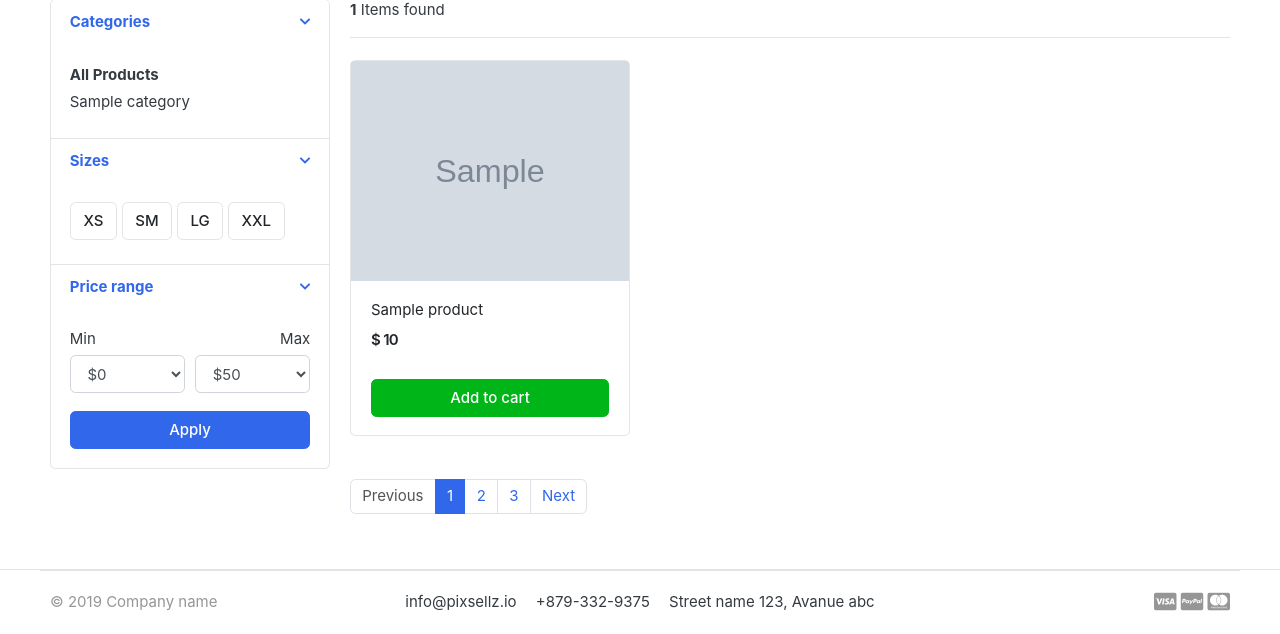
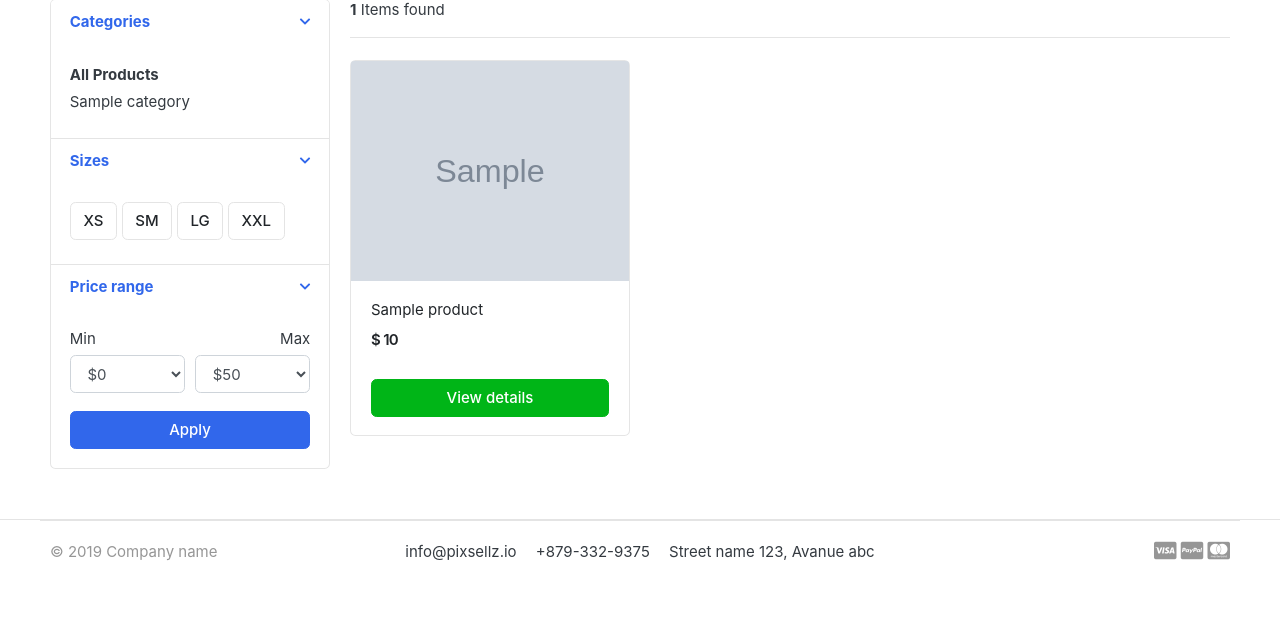
Before and after one commit to mukesh-pandey9017/ZipKart-django, a Django app: page /store/ in a window 1280 px wide. Shown: the part 295-929 px from the top of the page. After the commit the page ends 856 px from the top, so only its background shows below. Run offline with Django 3.2, Linux system fonts and the light colour scheme; tables that the repository leaves empty hold one stand-in row (values such as "Sample post"); grey boxes marked "Sample" are stand-in pictures; some libraries are stand-ins or nearby versions; some web fonts are replaced.

Commit message:
Adding paginator utiltilty to store page

```diff
--- a/zipkart/store/views.py
+++ b/zipkart/store/views.py
@@ -3,6 +3,7 @@ from .models import Product
 from category.models import category
 from cart.models import CartItem
 from cart.views import _cart_id
+from django.core.paginator import EmptyPage,PageNotAnInteger,Paginator
 
 # Create your views here.
 def store(request,category_slug=None):
@@ -11,13 +12,19 @@ def store(request,category_slug=None):
     if category_slug != None:
         categories = get_object_or_404(category,slug=category_slug)
         products = Product.objects.all().filter(category=categories,is_available=True)
+        paginator = Paginator(products,1)
+        page = request.GET.get('page')
+        paged_products = paginator.get_page(page)
         product_count = products.count()
     else:
         products = Product.objects.all().filter(is_available=True)
+        paginator = Paginator(products,3)
+        page = request.GET.get('page')
+        paged_products = paginator.get_page(page)
         product_count = products.count()
 
     context = {
-        "products":products,
+        "products":paged_products,
         "product_count":product_count
     }
     return render(request,"store/store.html",context=context)
--- a/zipkart/templates/store/store.html
+++ b/zipkart/templates/store/store.html
@@ -142,7 +142,7 @@
                         <!-- <del class="price-old">$1980</del> -->
                     </div> <!-- price-wrap.// -->
                 </div>
-                <a href="{%url 'add_cart' product.id%}" class="btn btn-block btn-success">Add to cart </a>
+                <a href="{{product.get_url}}" class="btn btn-block btn-success">View details </a>
             </figcaption>
         </figure>
     </div> <!-- col.// -->
@@ -151,13 +151,29 @@
 
 
 <nav class="mt-4" aria-label="Page navigation sample">
-    <ul class="pagination">
-    <li class="page-item disabled"><a class="page-link" href="#">Previous</a></li>
-    <li class="page-item active"><a class="page-link" href="#">1</a></li>
-    <li class="page-item"><a class="page-link" href="#">2</a></li>
-    <li class="page-item"><a class="page-link" href="#">3</a></li>
-    <li class="page-item"><a class="page-link" href="#">Next</a></li>
-    </ul>
+    {%if products.has_other_pages%}
+        <ul class="pagination">
+        {%if products.has_previous%}
+            <li class="page-item"><a class="page-link" href="?page={{products.previous_page_number}}">Previous</a></li>
+        {%else%}
+            <li class="page-item disabled"><a class="page-link" href="#">Previous</a></li>
+        {%endif%}
+
+        {%for i in products.paginator.page_range%}
+            {%if products.number == i%}
+                <li class="page-item active"><a class="page-link" href="#">{{i}}</a></li>
+            {%else%}
+                <li class="page-item"><a class="page-link" href="?page={{i}}">{{i}}</a></li>
+            {%endif%}
+        {%endfor%}
+
+        {%if products.has_next%}
+            <li class="page-item"><a class="page-link" href="?page={{products.next_page_number}}">Next</a></li>
+        {%else%}
+            <li class="page-item disabled"><a class="page-link" href="#">Next</a></li>
+        {%endif%}
+        </ul>
+    {%endif%}
 </nav>
 
     </main> <!-- col.// -->
```
